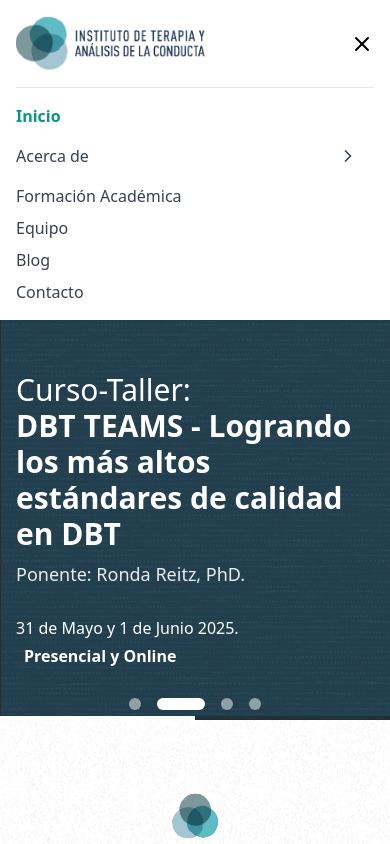
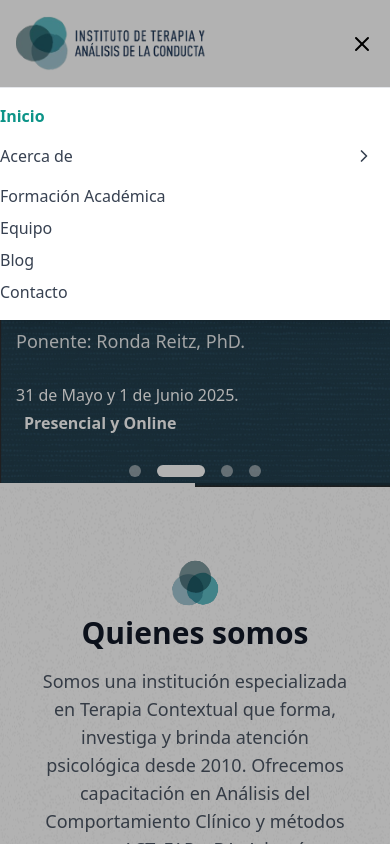
Before and after one commit to deca-dev/ITAC, a React (Vite) app: page / in a window 390 px wide. Both pictures are taken after a click on the button 362 px from the left and 43 px from the top of the page. Shown: the top 844 px of the page. Built offline with nearby package versions, Linux system fonts and the light colour scheme.

Commit message:
Update menu

```diff
--- a/src/components/AcademicOfferHome.tsx
+++ b/src/components/AcademicOfferHome.tsx
@@ -16,8 +16,15 @@ export default function AcademicFormation() {
   {courses.map((course: Course) => (
     <div
       key={course.id}
-              className="bg-white rounded-lg shadow-lg overflow-hidden hover:shadow-xl transition-shadow flex flex-col"
+      className="bg-white rounded-lg shadow-lg overflow-hidden hover:shadow-xl transition-shadow flex flex-col relative group"
     >
+      {/* Link que cubre toda la tarjeta */}
+      <Link
+        to={`/formacion-academica/${course.slug}`}
+        className="absolute inset-0 z-10"
+        aria-label={`Abrir ${course.title}`}
+      />
+
       {/* Image */}
       <div className="h-48 overflow-hidden">
         <img
@@ -29,18 +36,22 @@ export default function AcademicFormation() {
 
       {/* Content */}
       <div className="p-6 flex flex-col flex-grow">
-                <h3 className="text-lg text-[#6C6767] font-bold mb-3">
+        <h3 className="text-lg text-[#6C6767] font-bold mb-3 group-hover:underline">
           {course.title}
         </h3>
+
         <p className="text-sm  flex-grow whitespace-pre-wrap">
           {course.subtitle}
         </p>
+
         <p className="mt-4 text-sm text-[#719A9E] font-bold whitespace-pre-wrap">
           {course.dates}
         </p>
+
+        {/* "Ver más" se mantiene con sus clases, pero debe ir arriba del overlay */}
         <Link
           to={`/formacion-academica/${course.slug}`}
-                  className="mt-6 inline-flex items-center font-medium text-sm onhover:underline"
+          className="mt-6 inline-flex items-center font-medium text-sm relative z-20"
         >
           Ver más{" "}
           <span className="relative ml-1 border-solid px-4 py-2 transition-colors hover:text-white">
@@ -55,6 +66,7 @@ export default function AcademicFormation() {
     </div>
   ))}
 </div>
+
       </div>
     </section>
   );
--- a/src/components/Header.tsx
+++ b/src/components/Header.tsx
@@ -33,7 +33,7 @@ const Header = () => {
 
   return (
     <header className="bg-white shadow-sm sticky top-0 z-50">
-      <div className="max-w-7xl mx-auto px-4 sm:px-6 lg:px-8">
+      <div className="relative max-w-7xl mx-auto px-4 sm:px-6 lg:px-8">
         {/* Top bar */}
         <div className="flex justify-between items-center py-4">
           <Link to="/" className="flex items-center space-x-3 z-20">
@@ -185,12 +185,21 @@ const Header = () => {
 
         {/* ======================== Mobile Nav ======================== */}
         {isMenuOpen && (
-          <div className="lg:hidden border-t py-4">
+  <>
+    {/* Dark backdrop (click to close) */}
+    <div
+      className="fixed inset-0 z-40 bg-black/30 lg:hidden"
+      onClick={closeAllMobile}
+      aria-hidden="true"
+    />
+
+    {/* Mobile menu overlay */}
+    <div className="lg:hidden absolute left-0 right-0 top-full z-50 border-t bg-white shadow-lg py-4">
       {/* Contenedor deslizante (2 paneles) */}
       <div className="overflow-hidden">
         <div
           className={`flex w-[200%] transition-transform duration-700 ease-in-out ${
-                  mobilePanel === 'about' ? '-translate-x-1/2' : 'translate-x-0'
+            mobilePanel === "about" ? "-translate-x-1/2" : "translate-x-0"
           }`}
         >
           {/* === Panel ROOT (col 1) === */}
@@ -198,7 +207,7 @@ const Header = () => {
             <Link
               to="/"
               className={`transition-colors ${
-                      isActive('/') ? 'text-teal-600 font-semibold' : 'text-gray-700 hover:text-teal-600'
+                isActive("/") ? "text-teal-600 font-semibold" : "text-gray-700 hover:text-teal-600"
               }`}
               onClick={closeAllMobile}
             >
@@ -208,12 +217,12 @@ const Header = () => {
             {/* Botón que abre el submenú (ChevronRight en mobile) */}
             <button
               className={`w-full flex items-center justify-between py-2 ${
-                      isAboutActive ? 'text-teal-600 font-semibold' : 'text-gray-700'
+                isAboutActive ? "text-teal-600 font-semibold" : "text-gray-700"
               }`}
-                    onClick={() => setMobilePanel('about')}
+              onClick={() => setMobilePanel("about")}
               aria-haspopup="true"
               aria-controls="about-mobile-panel"
-                    aria-expanded={mobilePanel === 'about'}
+              aria-expanded={mobilePanel === "about"}
             >
               <span>Acerca de</span>
               <ChevronRight className="w-5 h-5" />
@@ -222,7 +231,9 @@ const Header = () => {
             <Link
               to="/formacion-academica"
               className={`transition-colors ${
-                      isActive('/formacion-academica') ? 'text-teal-600 font-semibold' : 'text-gray-700 hover:text-teal-600'
+                isActive("/formacion-academica")
+                  ? "text-teal-600 font-semibold"
+                  : "text-gray-700 hover:text-teal-600"
               }`}
               onClick={closeAllMobile}
             >
@@ -232,7 +243,7 @@ const Header = () => {
             <Link
               to="/equipo"
               className={`transition-colors ${
-                      isActive('/equipo') ? 'text-teal-600 font-semibold' : 'text-gray-700 hover:text-teal-600'
+                isActive("/equipo") ? "text-teal-600 font-semibold" : "text-gray-700 hover:text-teal-600"
               }`}
               onClick={closeAllMobile}
             >
@@ -242,16 +253,17 @@ const Header = () => {
             <Link
               to="/blog"
               className={`transition-colors ${
-                      isActive('/blog') ? 'text-teal-600 font-semibold' : 'text-gray-700 hover:text-teal-600'
+                isActive("/blog") ? "text-teal-600 font-semibold" : "text-gray-700 hover:text-teal-600"
               }`}
               onClick={closeAllMobile}
             >
               Blog
             </Link>
+
             <Link
               to="/contacto"
               className={`transition-colors ${
-                      isActive('/contacto') ? 'text-teal-600 font-semibold' : 'text-gray-700 hover:text-teal-600'
+                isActive("/contacto") ? "text-teal-600 font-semibold" : "text-gray-700 hover:text-teal-600"
               }`}
               onClick={closeAllMobile}
             >
@@ -263,7 +275,7 @@ const Header = () => {
           <div id="about-mobile-panel" className="w-1/2 pl-4">
             <div className="flex items-center mb-3">
               <button
-                      onClick={() => setMobilePanel('root')}
+                onClick={() => setMobilePanel("root")}
                 className="flex items-center gap-2 text-gray-700 hover:text-teal-600"
                 aria-label="Volver"
               >
@@ -276,25 +288,29 @@ const Header = () => {
               <Link
                 to="/nosotros"
                 className={`transition-colors ${
-                        isActive('/nosotros') ? 'text-teal-600 font-semibold' : 'text-gray-700 hover:text-teal-600'
+                  isActive("/nosotros") ? "text-teal-600 font-semibold" : "text-gray-700 hover:text-teal-600"
                 }`}
                 onClick={closeAllMobile}
               >
                 Nosotros
               </Link>
+
               <Link
                 to="/publicaciones"
                 className={`transition-colors ${
-                        isActive('/publicaciones') ? 'text-teal-600 font-semibold' : 'text-gray-700 hover:text-teal-600'
+                  isActive("/publicaciones")
+                    ? "text-teal-600 font-semibold"
+                    : "text-gray-700 hover:text-teal-600"
                 }`}
                 onClick={closeAllMobile}
               >
                 Publicaciones
               </Link>
+
               <Link
                 to="/libros"
                 className={`transition-colors ${
-                        isActive('/libros') ? 'text-teal-600 font-semibold' : 'text-gray-700 hover:text-teal-600'
+                  isActive("/libros") ? "text-teal-600 font-semibold" : "text-gray-700 hover:text-teal-600"
                 }`}
                 onClick={closeAllMobile}
               >
@@ -305,7 +321,9 @@ const Header = () => {
         </div>
       </div>
     </div>
+  </>
 )}
+
       </div>
     </header>
   );
--- a/src/pages/AcademicOffer.tsx
+++ b/src/pages/AcademicOffer.tsx
@@ -57,8 +57,15 @@ export default function AcademicOffer() {
   {courses.map((course: Course) => (
     <div
       key={course.id}
-              className="bg-white rounded-lg shadow-lg overflow-hidden hover:shadow-xl transition-shadow flex flex-col"
+      className="bg-white rounded-lg shadow-lg overflow-hidden hover:shadow-xl transition-shadow flex flex-col relative group"
     >
+      {/* Link que cubre toda la tarjeta */}
+      <Link
+        to={`/formacion-academica/${course.slug}`}
+        className="absolute inset-0 z-10"
+        aria-label={`Abrir ${course.title}`}
+      />
+
       {/* Image */}
       <div className="h-48 overflow-hidden">
         <img
@@ -70,18 +77,22 @@ export default function AcademicOffer() {
 
       {/* Content */}
       <div className="p-6 flex flex-col flex-grow">
-                <h3 className="text-lg text-[#6C6767] font-bold mb-3">
+        <h3 className="text-lg text-[#6C6767] font-bold mb-3 group-hover:underline">
           {course.title}
         </h3>
+
         <p className="text-sm  flex-grow whitespace-pre-wrap">
           {course.subtitle}
         </p>
+
         <p className="mt-4 text-sm text-[#719A9E] font-bold whitespace-pre-wrap">
           {course.dates}
         </p>
+
+        {/* "Ver más" se mantiene con sus clases, pero debe ir arriba del overlay */}
         <Link
           to={`/formacion-academica/${course.slug}`}
-                  className="mt-6 inline-flex items-center font-medium text-sm"
+          className="mt-6 inline-flex items-center font-medium text-sm relative z-20"
         >
           Ver más{" "}
           <span className="relative ml-1 border-solid px-4 py-2 transition-colors hover:text-white">
@@ -96,6 +107,7 @@ export default function AcademicOffer() {
     </div>
   ))}
 </div>
+
       </div>
     </section>
   );
```
Lines whose indentation alone changed are shown as unchanged.
